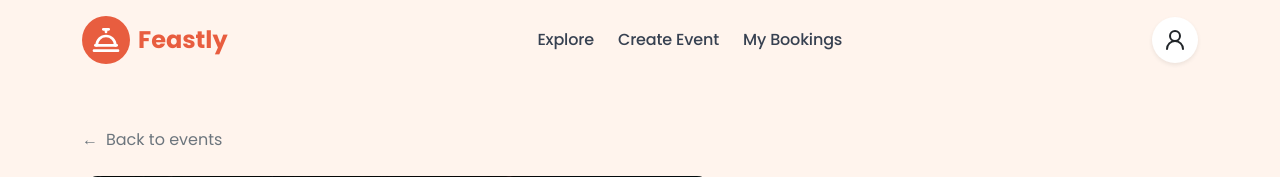
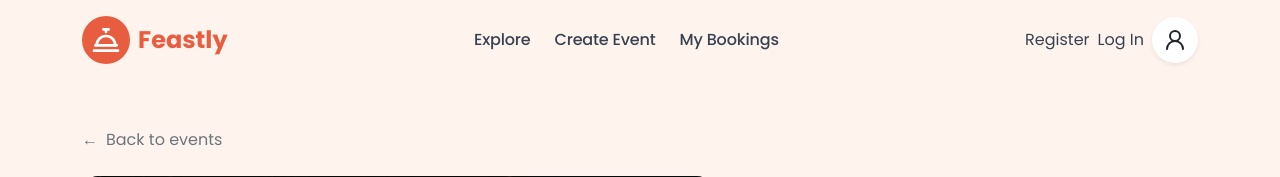
Before and after one commit to LockOrLarry/Event-Site-Assignment, a Flask app: page /events/1 in a window 1280 px wide. Shown: the top 177 px of the page. Run offline with Flask 3, Linux system fonts and the light colour scheme; some libraries are stand-ins or nearby versions.

Commit message:
Temporary fix. Register and Login option in navbar. Logout option appears when user is logged in.

```diff
--- a/app/templates/base.html
+++ b/app/templates/base.html
@@ -46,6 +46,15 @@
             </div>
 
             <div class="d-flex align-items-center gap-2">
+                <div class="d-flex align-items-center gap-2">
+                    {% if current_user.is_authenticated %}
+                        <a class="nav-item nav-link disabled text-muted" href="#">Welcome {{current_user.name}}</a>
+                        <a class="nav-item nav-link" href="{{ url_for('auth.logout') }}">Log Out</a>
+                    {% else %}
+                        <a class="nav-item nav-link" href="{{ url_for('auth.register') }}">Register</a>
+                        <a class="nav-item nav-link" href="{{ url_for('auth.login') }}">Log In</a>
+                    {% endif %}
+                </div>
                 <div
                     class="navbar-right d-flex align-items-center justify-content-center bg-white shadow-sm rounded-circle">
                     <a href="{{ url_for('auth.login')}}" class="d-flex align-items-center justify-content-center text-dark text-decoration-none"
```
